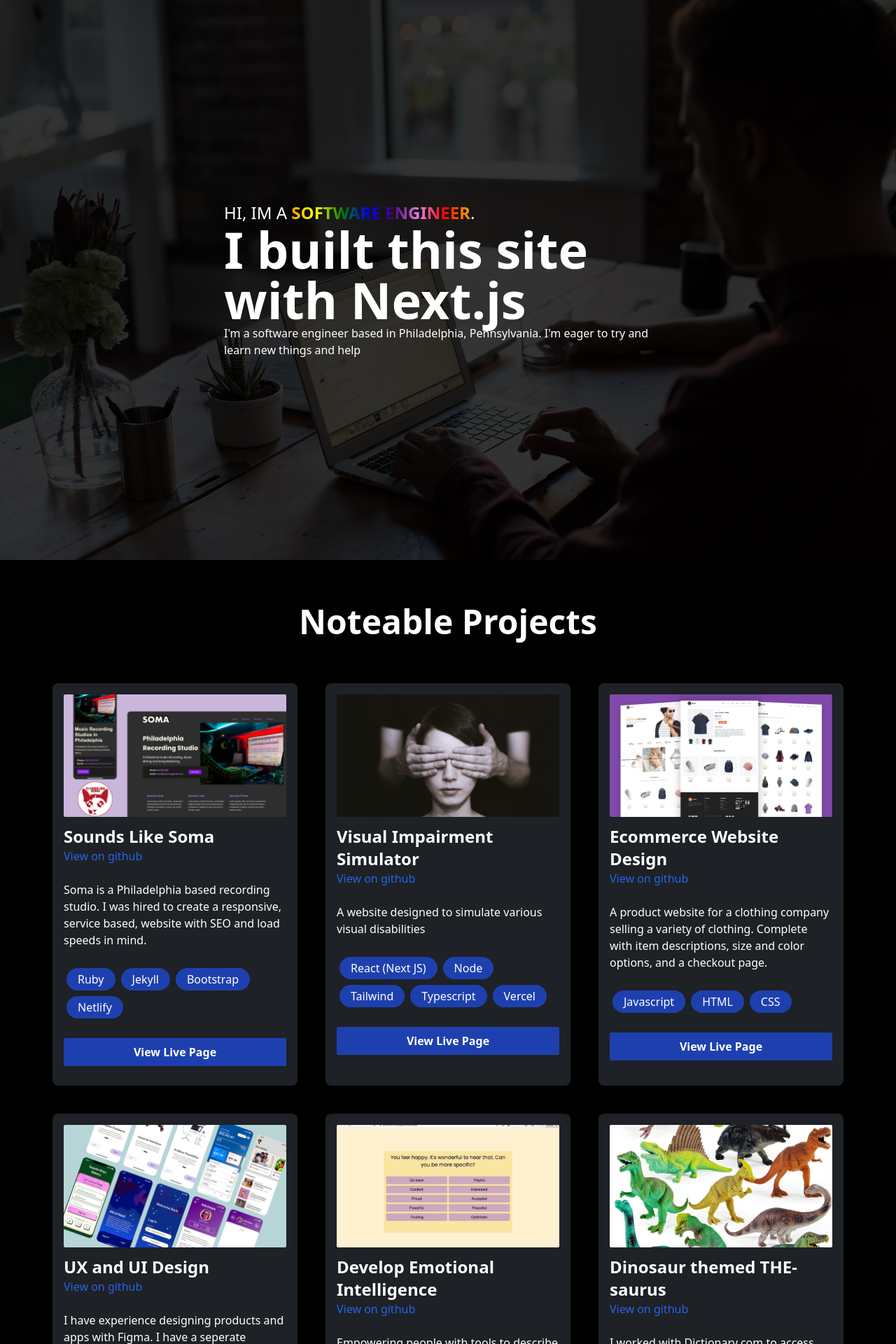
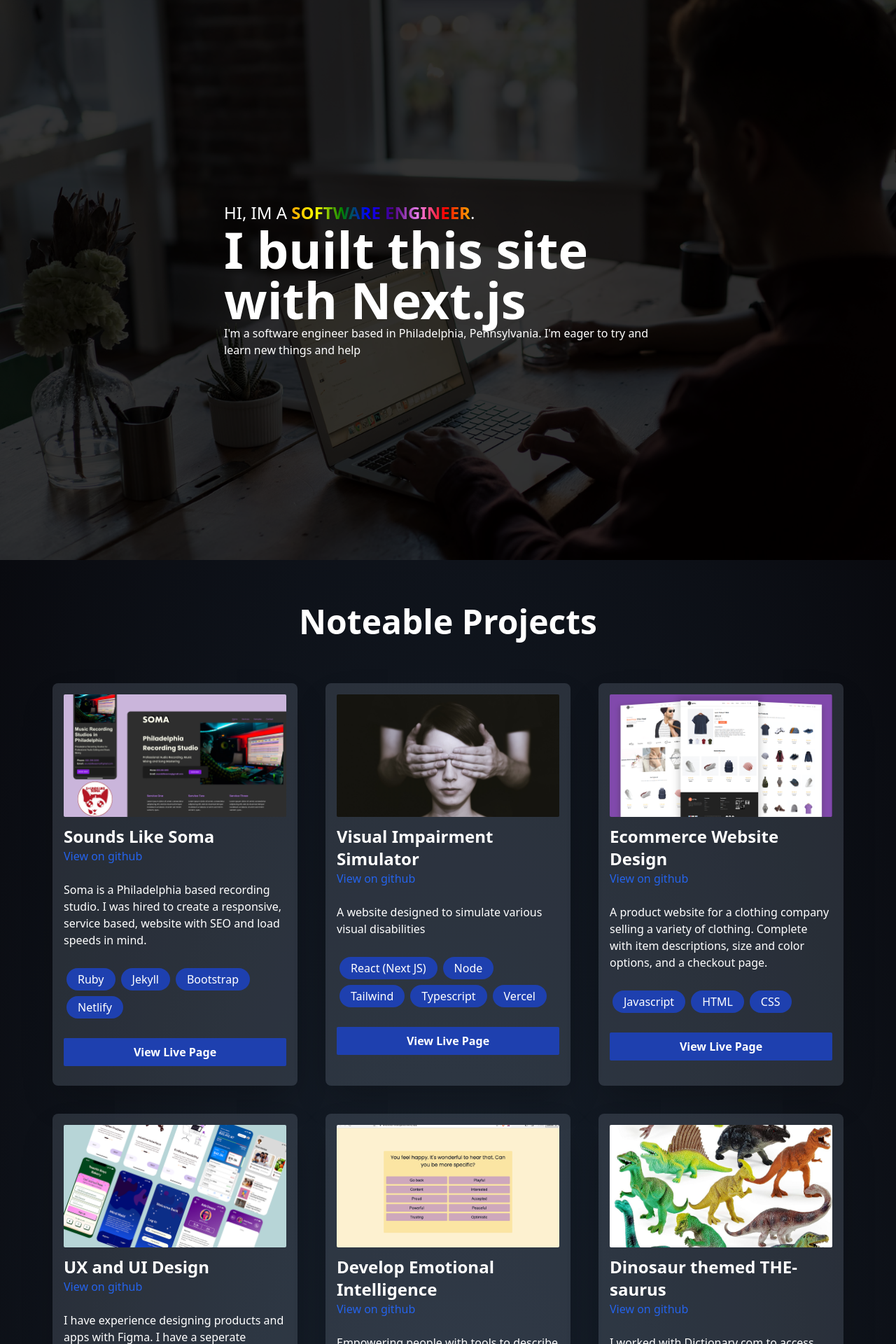
Before and after one commit to zackhanni/zachary.works, a Next.js app: page / in a window 1280 px wide. Shown: the top 1920 px of the page at 70% size. Built offline with nearby package versions, Linux system fonts and the light colour scheme.

Commit message:
prettier formatting

```diff
--- a/app/globals.css
+++ b/app/globals.css
@@ -4,8 +4,17 @@
 
 /* rainbow text for hero text */
 #rainbow {
-    background-image:
-    linear-gradient(to right, red,orange,yellow,green,blue,indigo,violet, red);
+  background-image: linear-gradient(
+    to right,
+    red,
+    orange,
+    yellow,
+    green,
+    blue,
+    indigo,
+    violet,
+    red
+  );
   -webkit-background-clip: text;
   background-clip: text;
   -webkit-text-fill-color: transparent;
@@ -17,3 +26,7 @@
     background-position: 4500vh;
   }
 }
+
+#projects {
+  background: radial-gradient(ellipse at bottom, #1b2735 0%, #090a0f 100%);
+}
```
Lines whose indentation alone changed are shown as unchanged.
